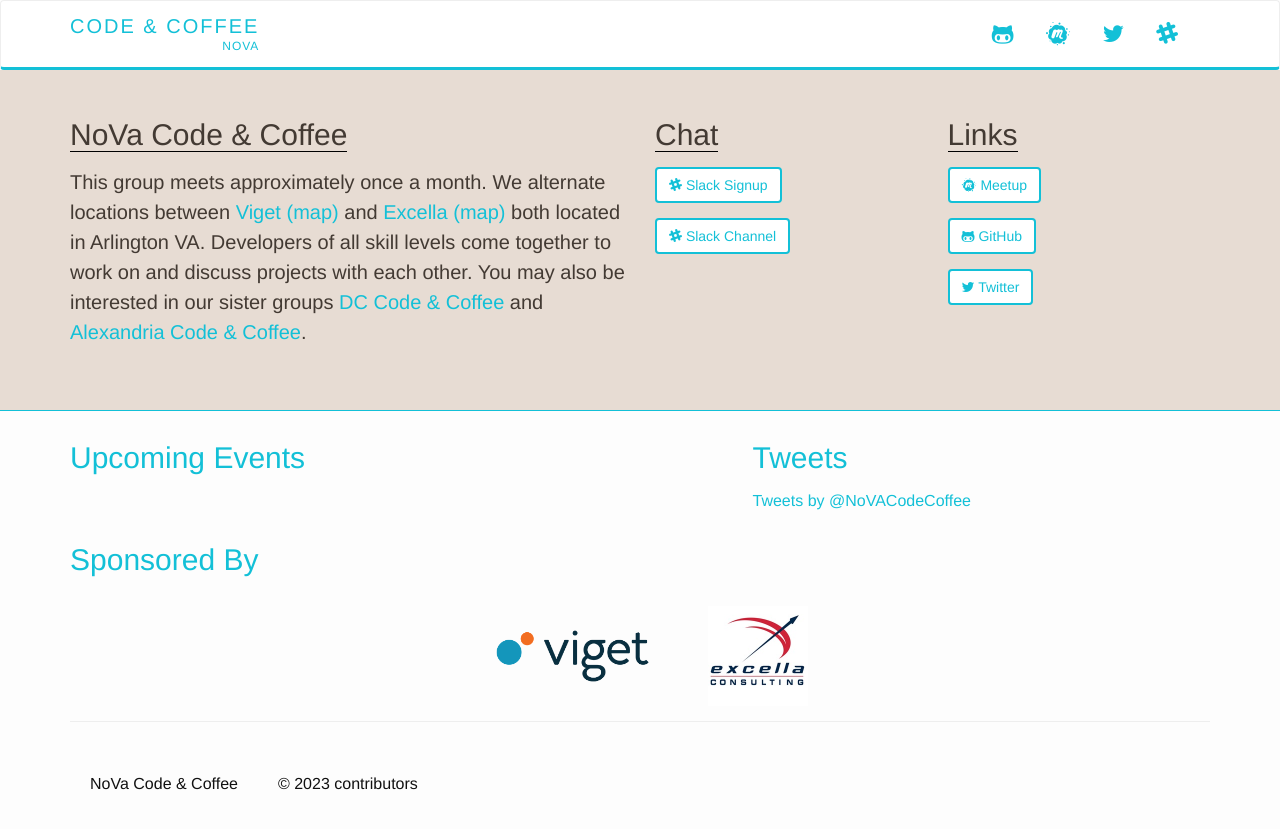
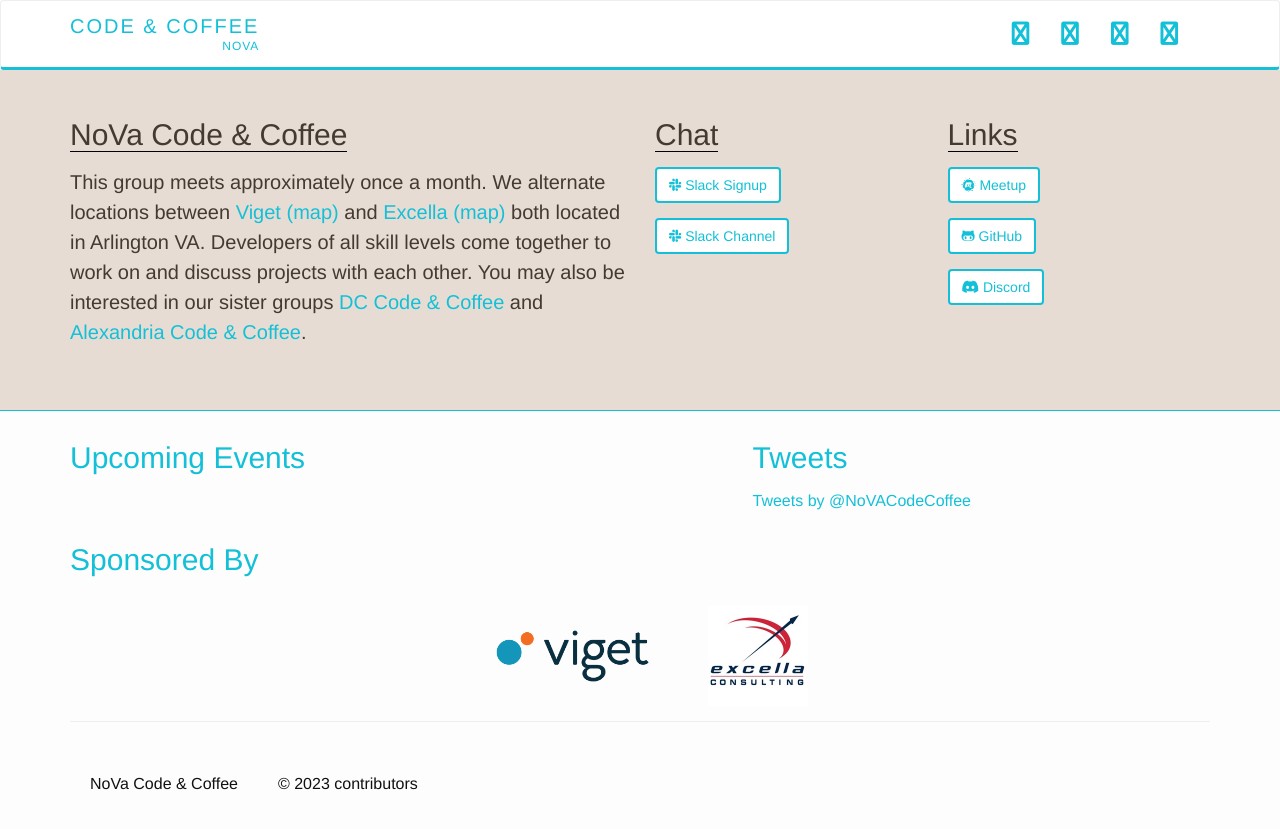
Before and after one commit to NoVACodeCoffee/novacodecoffee.github.io, a Jekyll site: the page built from index.html, in a window 1280 px wide. Shown: the top 829 px of the page. Built offline with Jekyll 4.4.1, drawn with Linux system fonts in a browser that asks for light colours; nearby versions of some CDN libraries; comment, search, counter and statistics services are not loaded.

Commit message:
links update and fontawesome version update

```diff
--- a/_includes/banner.html
+++ b/_includes/banner.html
@@ -7,15 +7,15 @@
       </div>
       <div class="col-md-3">
         <h2>Chat</h2>
-        <p><a class="btn btn-teal" href="http://dctechslack.herokuapp.com" role="button"><i class="fa fa-slack"></i>
+        <p><a class="btn btn-teal" href="https://dctech.chat/" role="button"><i class="fab fa-slack"></i>
             Slack Signup</a></p>
-        <p><a class="btn btn-teal" href="https://dctech.slack.com/messages/nova-code-coffee/" role="button"><i class="fa fa-slack"></i> Slack Channel</a></p>
+        <p><a class="btn btn-teal" href="https://dctech.slack.com/messages/nova-code-coffee/" role="button"><i class="fab fa-slack"></i> Slack Channel</a></p>
       </div>
       <div class="col-md-3">
         <h2>Links</h2>
-        <p><a class="btn btn-teal" href="http://www.meetup.com/NoVA-Code-Coffee" role="button"><i class="fa fa-meetup"></i> Meetup</a></p>
-        <p><a class="btn btn-teal" href="https://github.com/NoVACodeCoffee" role="button"><i class="fa fa-github-alt"></i> GitHub</a></p>
-        <p><a class="btn btn-teal" href="http://www.twitter.com/novacodecoffee" role="button"><i class="fa fa-twitter"></i> Twitter</a></p>
+        <p><a class="btn btn-teal" href="http://www.meetup.com/NoVA-Code-Coffee" role="button"><i class="fab fa-meetup"></i> Meetup</a></p>
+        <p><a class="btn btn-teal" href="https://github.com/NoVACodeCoffee" role="button"><i class="fab fa-github-alt"></i> GitHub</a></p>
+        <p><a class="btn btn-teal" href="https://codeandcoffee.chat" role="button"><i class="fab fa-discord"></i> Discord</a></p>
       </div>
     </div>
   </div>
--- a/_includes/head.html
+++ b/_includes/head.html
@@ -10,7 +10,8 @@
   <script src="https://cdnjs.cloudflare.com/ajax/libs/mustache.js/2.1.2/mustache.js"></script>
 
   <!-- fontawesome -->
-  <link rel="stylesheet" href="https://cdnjs.cloudflare.com/ajax/libs/font-awesome/4.7.0/css/font-awesome.min.css">
+  <link rel="stylesheet" href="https://cdnjs.cloudflare.com/ajax/libs/font-awesome/6.3.0/css/all.min.css">
+
 
   <!-- Latest compiled and minified CSS -->
   <link rel="stylesheet" href="https://maxcdn.bootstrapcdn.com/bootstrap/3.3.5/css/bootstrap.min.css">
```
